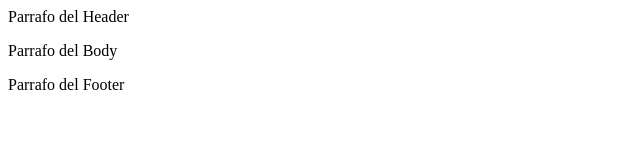
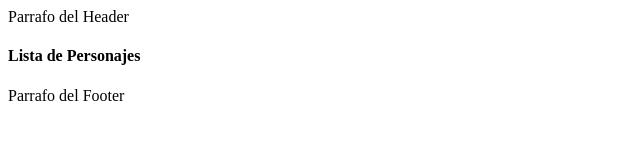
Before and after one commit to Angelxk/Practica1, a plain HTML site: page index.html in a window 1280 px wide. Shown: the whole page, without its empty margins (0-640 px from the left). Drawn offline with Linux system fonts and the light colour scheme.

Commit message:
Se actualizo el encabezado del body

```diff
--- a/index.html
+++ b/index.html
@@ -3,7 +3,7 @@
         <p>Parrafo del Header</p>
     </header>
     <body>
-        <p>Parrafo del Body</p>
+        <h4>Lista de Personajes</h4>
     </body>
     <footer>
         <p>Parrafo del Footer</p>
```
